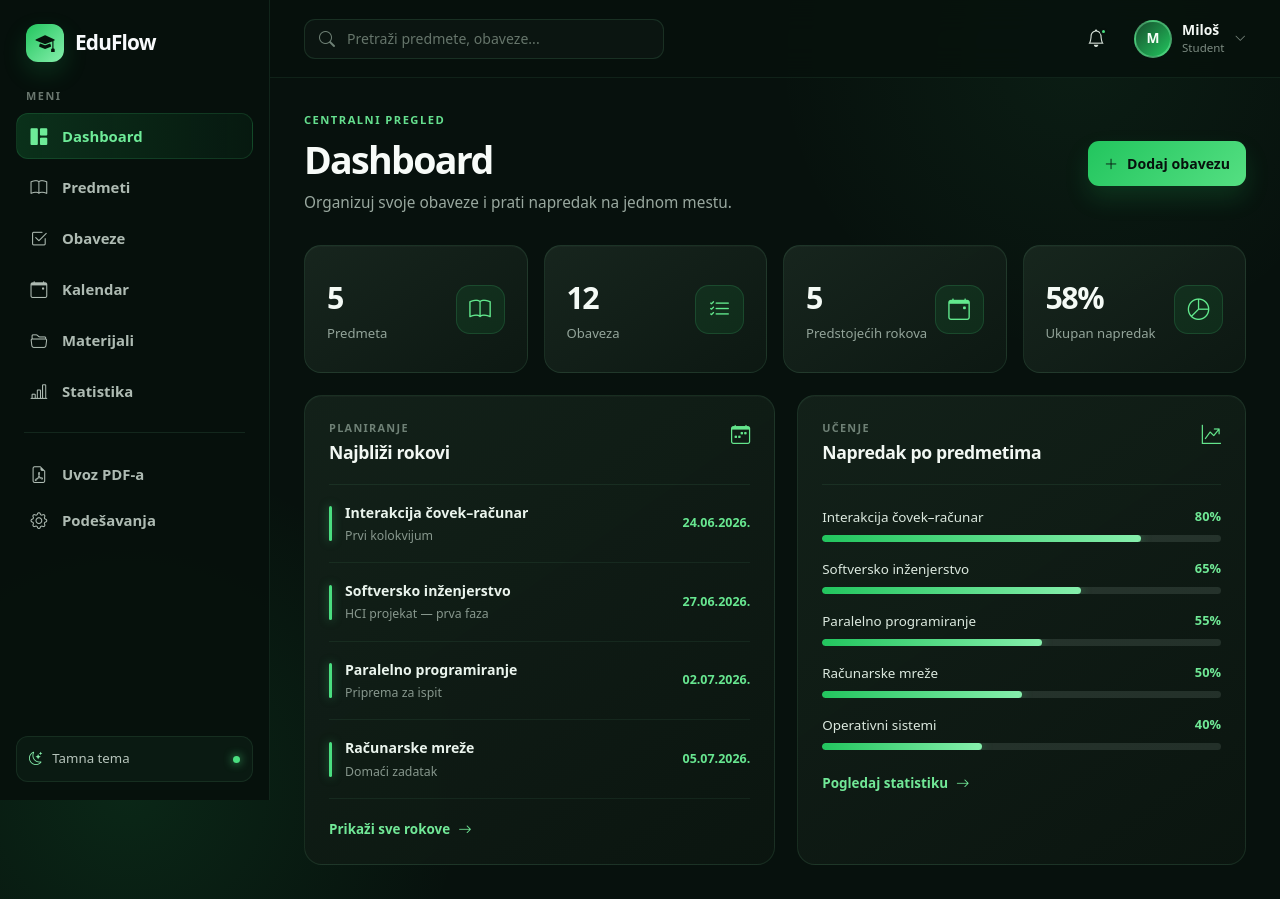
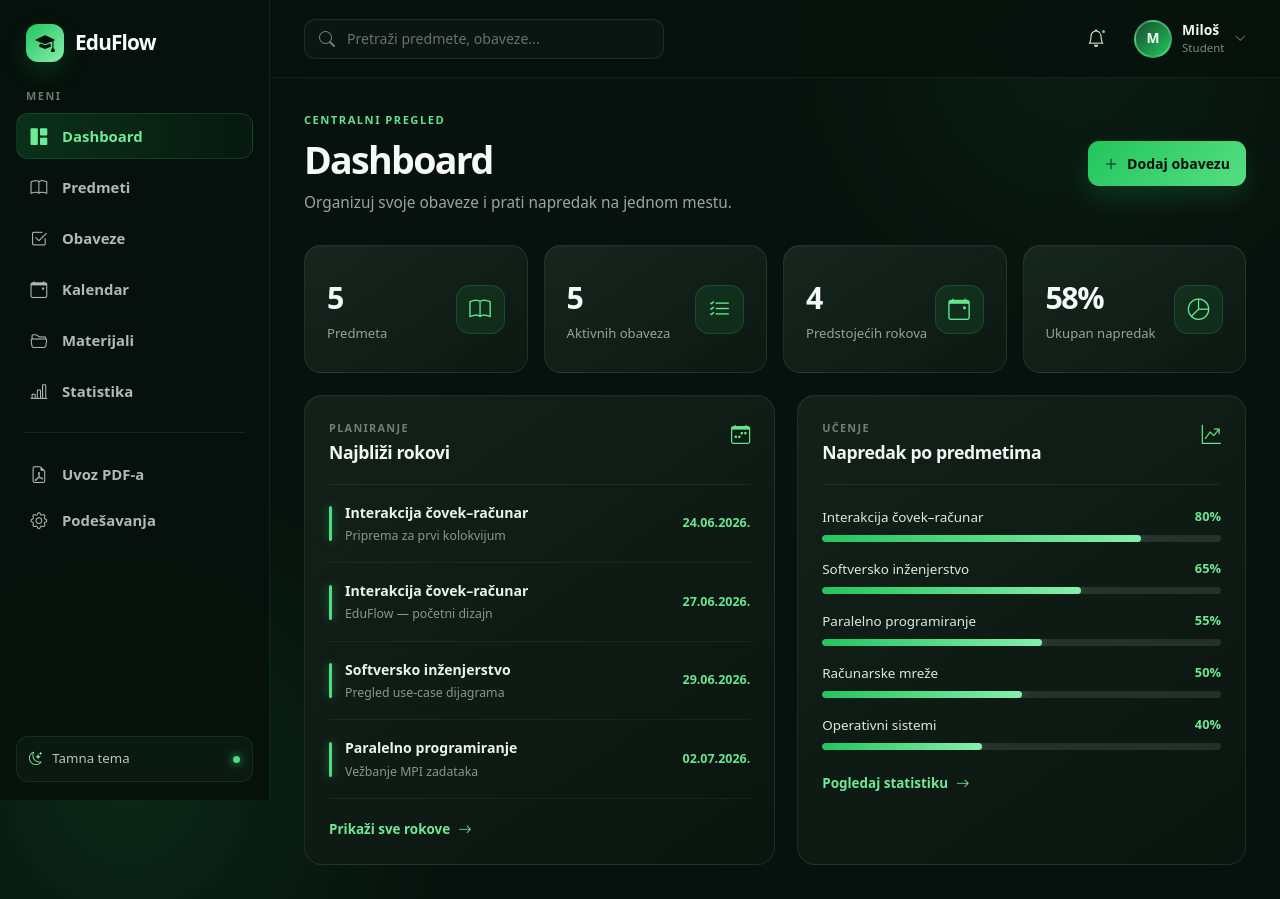
Before and after one commit to 777dimi777/hci-eduflow, a React (Vite) app: page /dashboard in a window 1280 px wide. Built offline with nearby package versions, Linux system fonts and the light colour scheme.

Commit message:
feat: add persistent task state and dynamic dashboard data

```diff
--- a/src/components/SubjectCard.jsx
+++ b/src/components/SubjectCard.jsx
@@ -1,4 +1,17 @@
+import { useTasks } from '../context/TaskContext'
+import { formatDate } from '../utils/dateUtils'
+
 function SubjectCard({ subject, onDelete }) {
+  const { tasks } = useTasks()
+
+  const activeTasks = tasks.filter(
+    (task) => task.subjectId === subject.id && task.status !== 'done'
+  )
+
+  const nextTask = [...activeTasks].sort((firstTask, secondTask) =>
+    firstTask.dueDate.localeCompare(secondTask.dueDate)
+  )[0]
+
   return (
     <article className={`subject-card subject-card-${subject.color}`}>
       <div className="subject-card-header">
@@ -54,12 +67,12 @@ function SubjectCard({ subject, onDelete }) {
       <div className="subject-card-footer">
         <span>
           <i className="bi bi-list-task"></i>
-          {subject.tasks} aktivne obaveze
+          {activeTasks.length} aktivne obaveze
         </span>
 
         <span>
           <i className="bi bi-clock"></i>
-          {subject.nextDeadline}
+          {nextTask ? formatDate(nextTask.dueDate) : 'Nema roka'}
         </span>
       </div>
     </article>
--- /dev/null
+++ b/src/context/TaskContext.jsx
@@ -0,0 +1,77 @@
+import { createContext, useContext, useEffect, useState } from 'react'
+import { initialTasks } from '../data/initialTasks'
+
+const TaskContext = createContext(null)
+
+const STORAGE_KEY = 'eduflow-tasks'
+
+function loadTasks() {
+  const savedTasks = localStorage.getItem(STORAGE_KEY)
+
+  if (!savedTasks) {
+    return initialTasks
+  }
+
+  try {
+    const parsedTasks = JSON.parse(savedTasks)
+
+    return Array.isArray(parsedTasks) ? parsedTasks : initialTasks
+  } catch {
+    return initialTasks
+  }
+}
+
+export function TaskProvider({ children }) {
+  const [tasks, setTasks] = useState(loadTasks)
+
+  useEffect(() => {
+    localStorage.setItem(STORAGE_KEY, JSON.stringify(tasks))
+  }, [tasks])
+
+  function addTask(task) {
+    const newTask = {
+      id: Date.now(),
+      createdAt: new Date().toISOString(),
+      ...task,
+    }
+
+    setTasks((previousTasks) => [newTask, ...previousTasks])
+  }
+
+  function updateTaskStatus(taskId, status) {
+    setTasks((previousTasks) =>
+      previousTasks.map((task) =>
+        task.id === taskId ? { ...task, status } : task
+      )
+    )
+  }
+
+  function deleteTask(taskId) {
+    setTasks((previousTasks) =>
+      previousTasks.filter((task) => task.id !== taskId)
+    )
+  }
+
+  return (
+    <TaskContext.Provider
+      value={{
+        tasks,
+        addTask,
+        updateTaskStatus,
+        deleteTask,
+      }}
+    >
+      {children}
+    </TaskContext.Provider>
+  )
+}
+
+export function useTasks() {
+  const context = useContext(TaskContext)
+
+  if (!context) {
+    throw new Error('useTasks mora da se koristi unutar TaskProvider komponente.')
+  }
+
+  return context
+}
--- /dev/null
+++ b/src/data/initialTasks.js
@@ -0,0 +1,56 @@
+export const initialTasks = [
+  {
+    id: 101,
+    subjectId: 1,
+    title: 'Priprema za prvi kolokvijum',
+    dueDate: '2026-06-24',
+    priority: 'high',
+    status: 'in-progress',
+    notes: 'Ponoviti HCI obrasce i teoriju.',
+  },
+  {
+    id: 102,
+    subjectId: 1,
+    title: 'EduFlow — početni dizajn',
+    dueDate: '2026-06-27',
+    priority: 'high',
+    status: 'in-progress',
+    notes: 'Napraviti osnovne stranice i navigaciju.',
+  },
+  {
+    id: 103,
+    subjectId: 2,
+    title: 'Pregled use-case dijagrama',
+    dueDate: '2026-06-29',
+    priority: 'medium',
+    status: 'todo',
+    notes: '',
+  },
+  {
+    id: 104,
+    subjectId: 3,
+    title: 'Vežbanje MPI zadataka',
+    dueDate: '2026-07-02',
+    priority: 'high',
+    status: 'todo',
+    notes: 'Ponoviti Scatter, Gather i Reduce.',
+  },
+  {
+    id: 105,
+    subjectId: 4,
+    title: 'Domaći zadatak',
+    dueDate: '2026-07-05',
+    priority: 'low',
+    status: 'todo',
+    notes: '',
+  },
+  {
+    id: 106,
+    subjectId: 5,
+    title: 'Ponoviti procese i niti',
+    dueDate: '2026-07-10',
+    priority: 'medium',
+    status: 'done',
+    notes: '',
+  },
+]
--- a/src/main.jsx
+++ b/src/main.jsx
@@ -7,12 +7,15 @@ import 'bootstrap-icons/font/bootstrap-icons.css'
 import './index.css'
 import App from './App.jsx'
 import { SubjectProvider } from './context/SubjectContext'
+import { TaskProvider } from './context/TaskContext'
 
 createRoot(document.getElementById('root')).render(
   <StrictMode>
     <BrowserRouter>
       <SubjectProvider>
-        <App />
+        <TaskProvider>
+          <App />
+        </TaskProvider>
       </SubjectProvider>
     </BrowserRouter>
   </StrictMode>
--- a/src/pages/DashboardPage.jsx
+++ b/src/pages/DashboardPage.jsx
@@ -1,31 +1,12 @@
+import { useMemo } from 'react'
 import { Link } from 'react-router'
 import { useSubjects } from '../context/SubjectContext'
-
-const upcomingTasks = [
-  {
-    subject: 'Interakcija čovek–računar',
-    task: 'Prvi kolokvijum',
-    date: '24.06.2026.',
-  },
-  {
-    subject: 'Softversko inženjerstvo',
-    task: 'HCI projekat — prva faza',
-    date: '27.06.2026.',
-  },
-  {
-    subject: 'Paralelno programiranje',
-    task: 'Priprema za ispit',
-    date: '02.07.2026.',
-  },
-  {
-    subject: 'Računarske mreže',
-    task: 'Domaći zadatak',
-    date: '05.07.2026.',
-  },
-]
+import { useTasks } from '../context/TaskContext'
+import { formatDate } from '../utils/dateUtils'
 
 function DashboardPage() {
   const { subjects } = useSubjects()
+  const { tasks } = useTasks()
 
   const averageProgress =
     subjects.length === 0
@@ -35,6 +16,22 @@ function DashboardPage() {
             subjects.length
         )
 
+  const activeTasks = tasks.filter((task) => task.status !== 'done')
+
+  const upcomingTasks = useMemo(() => {
+    return [...activeTasks]
+      .sort((firstTask, secondTask) =>
+        firstTask.dueDate.localeCompare(secondTask.dueDate)
+      )
+      .slice(0, 4)
+  }, [tasks])
+
+  function getSubjectName(subjectId) {
+    const subject = subjects.find((item) => item.id === subjectId)
+
+    return subject ? subject.name : 'Obrisani predmet'
+  }
+
   const statistics = [
     {
       value: subjects.length,
@@ -42,12 +39,12 @@ function DashboardPage() {
       icon: 'bi-book',
     },
     {
-      value: '12',
-      label: 'Obaveza',
+      value: activeTasks.length,
+      label: 'Aktivnih obaveza',
       icon: 'bi-list-check',
     },
     {
-      value: '5',
+      value: upcomingTasks.length,
       label: 'Predstojećih rokova',
       icon: 'bi-calendar-event',
     },
@@ -57,8 +54,6 @@ function DashboardPage() {
       icon: 'bi-pie-chart',
     },
   ]
-
-  const subjectProgress = subjects.slice(0, 5)
 
   return (
     <section>
@@ -104,18 +99,24 @@ function DashboardPage() {
           </div>
 
           <div className="upcoming-task-list">
-            {upcomingTasks.map((task) => (
-              <article className="upcoming-task" key={task.subject}>
-                <div className="task-marker"></div>
+            {upcomingTasks.length > 0 ? (
+              upcomingTasks.map((task) => (
+                <article className="upcoming-task" key={task.id}>
+                  <div className="task-marker"></div>
 
-                <div className="task-main-info">
-                  <strong>{task.subject}</strong>
-                  <span>{task.task}</span>
-                </div>
+                  <div className="task-main-info">
+                    <strong>{getSubjectName(task.subjectId)}</strong>
+                    <span>{task.title}</span>
+                  </div>
 
-                <time>{task.date}</time>
-              </article>
-            ))}
+                  <time>{formatDate(task.dueDate)}</time>
+                </article>
+              ))
+            ) : (
+              <p className="empty-inline-message">
+                Trenutno nema aktivnih obaveza.
+              </p>
+            )}
           </div>
 
           <Link to="/calendar" className="panel-link">
@@ -135,8 +136,8 @@ function DashboardPage() {
           </div>
 
           <div className="progress-list">
-            {subjectProgress.length > 0 ? (
-              subjectProgress.map((subject) => (
+            {subjects.length > 0 ? (
+              subjects.slice(0, 5).map((subject) => (
                 <article className="subject-progress" key={subject.id}>
                   <div className="subject-progress-top">
                     <span>{subject.name}</span>
--- /dev/null
+++ b/src/utils/dateUtils.js
@@ -0,0 +1,15 @@
+export function formatDate(dateValue) {
+  if (!dateValue) {
+    return 'Datum nije unet'
+  }
+
+  const parts = dateValue.split('-')
+
+  if (parts.length !== 3) {
+    return dateValue
+  }
+
+  const [year, month, day] = parts
+
+  return `${day}.${month}.${year}.`
+}
```
